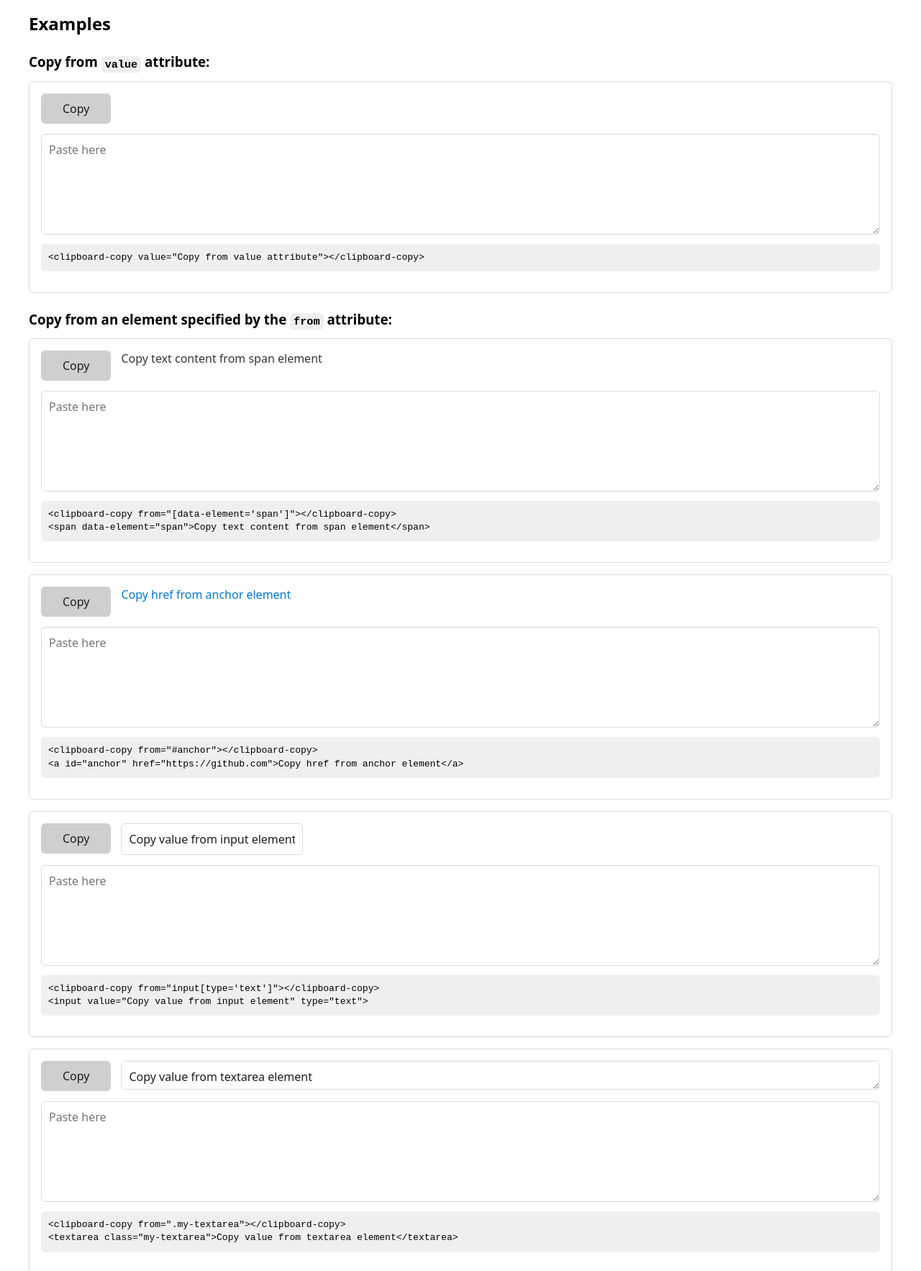
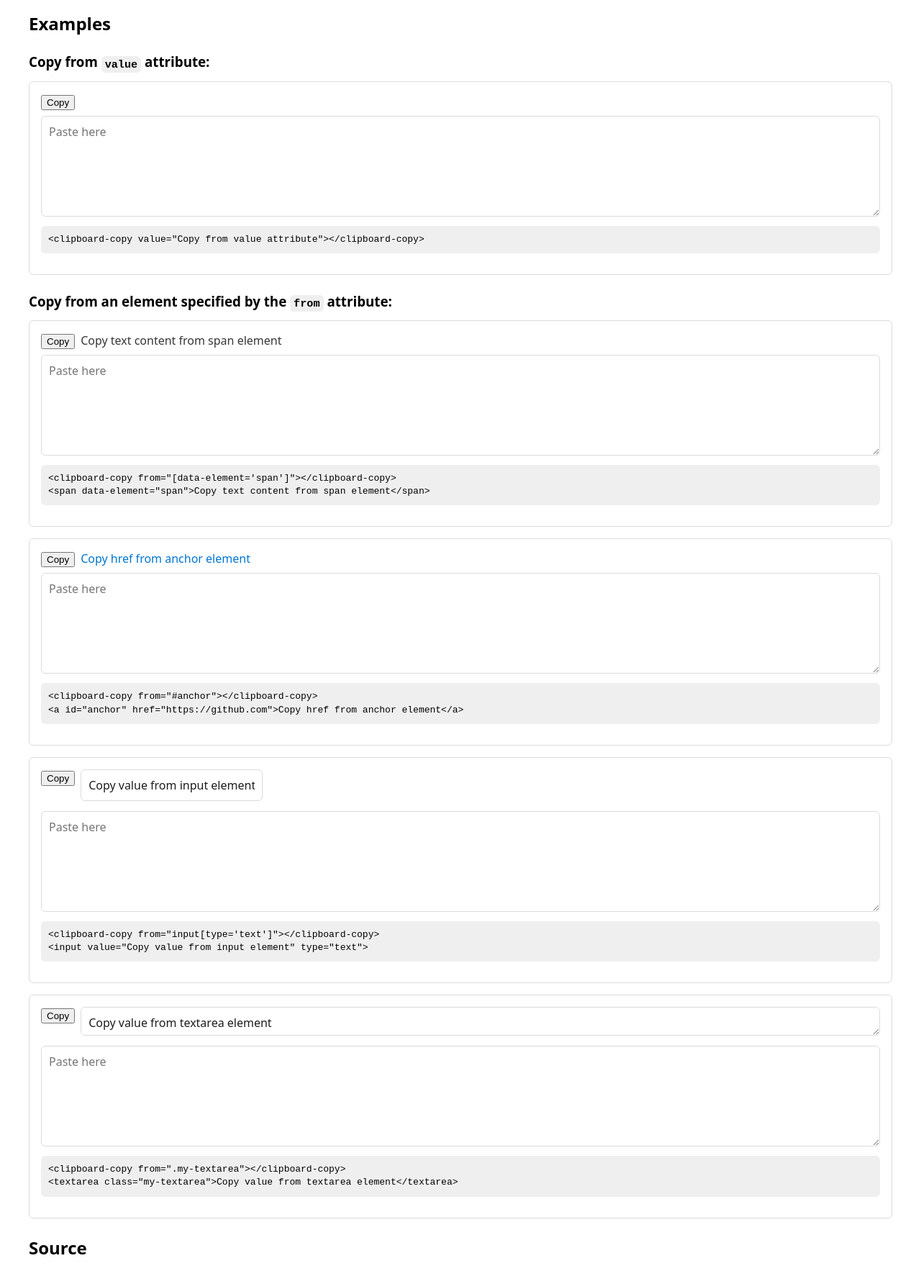
Before and after one commit to georapbox/clipboard-copy-element, a website built with Parcel: page docs/index.html in a window 1280 px wide. Shown: the part 120-1886 px from the top of the page at 72% size. Built offline with nearby package versions, Linux system fonts and the light colour scheme; files whose address does not match are found by name.

Commit message:
Remove button slot

```diff
--- a/docs/index.html
+++ b/docs/index.html
@@ -25,9 +25,7 @@
 
   <div class="card mb-3">
     <div class="demo-section">
-      <clipboard-copy value="Copy from value attribute">
-        <button type="button" slot="button">Copy</button>
-      </clipboard-copy>
+      <clipboard-copy value="Copy from value attribute"></clipboard-copy>
     </div>
 
     <textarea class="mb-2" placeholder="Paste here"></textarea>
@@ -39,9 +37,7 @@
 
   <div class="card mb-3">
     <div class="demo-section">
-      <clipboard-copy from="[data-element='span']">
-        <button type="button" slot="button">Copy</button>
-      </clipboard-copy>
+      <clipboard-copy from="[data-element='span']"></clipboard-copy>
       <span data-element="span">Copy text content from span element</span>
     </div>
 
@@ -53,9 +49,7 @@
 
   <div class="card mb-3">
     <div class="demo-section">
-      <clipboard-copy from="#anchor">
-        <button type="button" slot="button">Copy</button>
-      </clipboard-copy>
+      <clipboard-copy from="#anchor"></clipboard-copy>
       <a id="anchor" href="https://github.com" target="_blank" rel="noreferrer noopener">Copy href from anchor element</a>
     </div>
 
@@ -67,9 +61,7 @@
 
   <div class="card mb-3">
     <div class="demo-section">
-      <clipboard-copy from="input[type='text']">
-        <button type="button" slot="button">Copy</button>
-      </clipboard-copy>
+      <clipboard-copy from="input[type='text']"></clipboard-copy>
       <input value="Copy value from input element" type="text">
     </div>
 
@@ -81,9 +73,7 @@
 
   <div class="card mb-3">
     <div class="demo-section">
-      <clipboard-copy from=".my-textarea">
-        <button type="button" slot="button">Copy</button>
-      </clipboard-copy>
+      <clipboard-copy from=".my-textarea"></clipboard-copy>
       <textarea class="my-textarea">Copy value from textarea element</textarea>
     </div>
 
```
Also changed, not shown: src/clipboard-copy.js (+4 -35 lines), test/clipboard-copy.test.js (+0 -30 lines), CHANGELOG.md, README.md.
